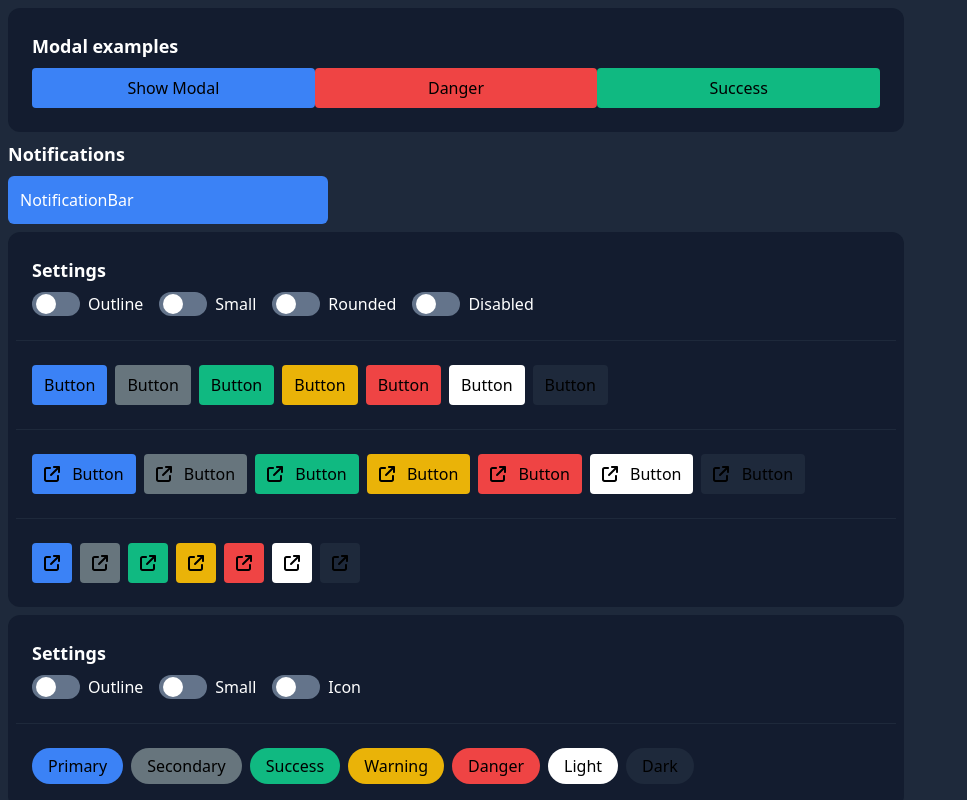
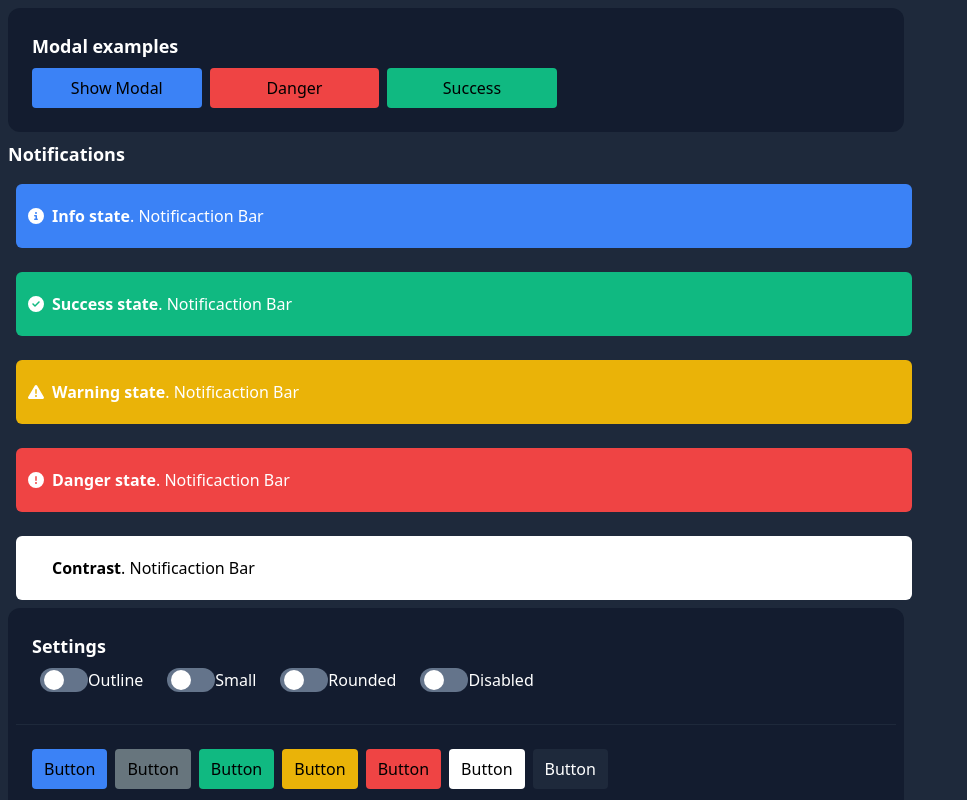
Before and after one commit to VillD/ProjectoERP, a Vue app: page / in a window 1280 px wide. Shown: the top 800 px of the page, without its empty margins (0-967 px from the left). Built offline with nearby package versions, Linux system fonts and the light colour scheme.

Commit message:
UI finish

```diff
--- a/src/components/BaseButton.vue
+++ b/src/components/BaseButton.vue
@@ -4,7 +4,7 @@ import { computed } from 'vue'
 let props = defineProps({
   type: {
     type: String,
-    default: null
+    default: 'primary'
   },
   icon: {
     type: String,
@@ -20,12 +20,12 @@ const buttonClass = computed(() => {
   let styles = {}
   const normal = `bg-${props.type}`
 
-  const outline = `bg-transparent  outline outline-${props.type} text-${props.type} outline-1 `
+  const outline = `bg-transparent outline outline-${props.type} text-${props.type} outline-1 `
 
-  const hover = 'hover:bg-${props.type} hover:text-white'
+  const hover = `hover:bg-${props.type} hover:text-white`
 
   const normalPadding = `px-3 py-2`
-  const smallPadding = `p-1 text-sm`
+  const smallPadding = `py-1.5 px-2.5 text-sm`
 
   const roundedNormal = 'rounded'
   const roundedFull = `rounded-full`
@@ -44,6 +44,9 @@ const buttonClass = computed(() => {
   styles[roundedFull] = props.roundedFull
   styles[roundedNormal] = !props.roundedFull
 
+  if (normal == 'bg-dark') {
+    styles['text-light'] = true
+  }
   return styles
 })
 </script>
--- a/src/components/BaseCard.vue
+++ b/src/components/BaseCard.vue
@@ -5,9 +5,17 @@ import { ref } from 'vue'
 
 defineEmits(['hideModal'])
 const props = defineProps({
+  title: {
+    type: [String, Number],
+    default: null
+  },
   type: {
     type: String,
-    default: null
+    default: 'primary'
+  },
+  color: {
+    type: String,
+    default: 'primary'
   }
 })
 const showModal = ref(false)
@@ -16,7 +24,7 @@ const showModal = ref(false)
 <template>
   <!-- Modal button -->
   <BaseButton
-    class="w-1/3"
+    class="w-1/5 mr-2"
     :type="props.type"
     @click="showModal = true"
   >
@@ -35,8 +43,9 @@ const showModal = ref(false)
     <div
       class="flex flex-col w-10/12 sm:max-w-md z-50 m-auto bg-slate-900 rounded-2xl text-white"
     >
+      <!-- Header -->
       <div class="text-2xl px-6 pt-6 flex justify-between items-center">
-        <h1>Please confirm action</h1>
+        <h1>{{ props.title }}</h1>
         <span
           class="cursor-pointer w-6 h-6 inline-flex justify-center items-center hover:rounded-full hover:bg-slate-800"
         >
@@ -47,18 +56,19 @@ const showModal = ref(false)
           />
         </span>
       </div>
+      <!-- Body -->
       <div class="text-base p-6">
-        <p>Lorem ipsum dolor sit amet consectetur</p>
+        <slot name="body"></slot>
       </div>
       <div class="flex w-10/12 gap-4 text-base p-6">
         <BaseButton
+          :type="color"
           @click="handleButtonClick"
-          type="primary"
         >
           Confirm
         </BaseButton>
         <BaseButton
-          type="primary"
+          :type="color"
           outline="true"
           @click="showModal = false"
         >
--- a/src/components/BaseNotification.vue
+++ /dev/null
@@ -1,34 +0,0 @@
-<script setup>
-import { computed } from 'vue'
-import BaseIcon from './BaseIcon.vue'
-const props = defineProps({
-  title: {
-    type: String,
-    default: null
-  },
-  type: {
-    type: String,
-    default: null
-  },
-  color: {
-    type: String,
-    default: null
-  },
-  icon: String
-})
-const componentClass = computed(() => {
-  const styles = {}
-  const normal = `bg-${props.type}`
-  if (props.color) styles[normal] = true
-  return styles
-})
-</script>
-<template>
-  <div
-    :class="componentClass"
-    class="text-white rounded-md p-3 justify-between items-center max-w-xs flex"
-  >
-    <BaseIcon :name="icon" />
-    <span><slot /> NotificationBar</span>
-  </div>
-</template>
--- a/src/components/BaseSetting.vue
+++ b/src/components/BaseSetting.vue
@@ -18,12 +18,12 @@ const props = defineProps({
 </script>
 
 <template>
-  <label class="flex">
+  <label class="flex pl-2 pb-2">
     <input
       v-model="computedValue"
       type="checkbox"
       class="appearance-none p-1 flex rounded-full items-center w-12 h-6 bg-slate-500 before:block before:h-5 before:w-5 before:bg-white before:rounded-full checked:flex-row-reverse checked:bg-blue-500"
     />
-    <span class="pl-2 mr-4 text-white">{{ props.nameInput }}</span>
+    <span class="mr-4 text-white">{{ props.nameInput }}</span>
   </label>
 </template>
--- a/src/components/ButtonPill.vue
+++ b/src/components/ButtonPill.vue
@@ -23,6 +23,7 @@ let props = defineProps({
 const ButtonPill = computed(() => {
   let styles = {}
   const normal = `bg-${props.type}`
+
   const outline = `bg-transparent outline outline-${props.type} text-${props.type} outline-1`
 
   const normalPadding = `px-4 py-1.5`
@@ -30,8 +31,10 @@ const ButtonPill = computed(() => {
 
   props.small ? (styles[smallPadding] = true) : (styles[normalPadding] = true)
 
-  props.outline ? (styles[outline] = true) : (styles[normal] = true)
+  styles[normal] = !props.outline
+  styles[outline] = props.outline
 
+  normal == 'bg-light' ? (styles['text-black'] = true) : null
   return styles
 })
 </script>
--- /dev/null
+++ b/src/components/NotificationBar.vue
@@ -0,0 +1,56 @@
+<script setup>
+import { computed } from 'vue'
+import BaseButton from './BaseButton.vue'
+import BaseIcon from './BaseIcon.vue'
+const props = defineProps({
+  title: {
+    type: String,
+    default: null
+  },
+  color: {
+    type: String,
+    default: 'primary'
+  },
+  icon: {
+    type: String,
+    default: null
+  },
+  close: {
+    type: Boolean,
+    default: null
+  }
+})
+const closeNotificacion = computed(() => {})
+const changeTextColor = computed(() => {
+  const style = {}
+  const colorBar = `bg-${props.color}`
+  const change = 'text-black'
+  style[colorBar] = true
+  if (colorBar == 'bg-light') {
+    style[change] = true
+  }
+  return style
+})
+</script>
+<template>
+  <div
+    :class="changeTextColor"
+    class="rounded-md py-5 mb-6 last:mb-0 px-3 justify-between flex max-w-xs sm:max-w-md m-2 lg:max-w-4xl items-center text-white"
+  >
+    <!-- Left -->
+    <BaseIcon :name="icon" />
+    <span
+      class="ml-2 grow"
+      :class="changeTextColor"
+      ><b>{{ props.title }}</b
+      >. Notificaction Bar</span
+    >
+
+    <!-- Right -->
+    <BaseIcon
+      v-if="close"
+      :name="icon"
+      @click="closeNotificacion"
+    />
+  </div>
+</template>
--- a/src/views/UiView.vue
+++ b/src/views/UiView.vue
@@ -4,7 +4,7 @@ import BaseButton from '../components/BaseButton.vue'
 import BaseIcon from '../components/BaseIcon.vue'
 import ButtonPill from '../components/ButtonPill.vue'
 import BaseCard from '../components/BaseCard.vue'
-import BaseNotification from '../components/BaseNotification.vue'
+import NotificationBar from '../components/NotificationBar.vue'
 
 import { ref } from 'vue'
 
@@ -37,28 +37,66 @@ const buttons = ref([
     <h1 class="text-lg font-semibold text-white pb-2">Modal examples</h1>
 
     <BaseCard
-      type="primary"
+      title="Primary card"
       class="mr-2"
-      >Show Modal</BaseCard
+      >Show Modal
+      <template #body> This is sample modal Lorem ipsum dolor </template>
+    </BaseCard>
+    <BaseCard
+      title="Unhandled exception"
+      type="danger"
+      color="danger"
+      >Danger
+      <template #body>This is sample modal Lorem ipsum dolor </template>
+    </BaseCard>
+    <BaseCard
+      title="Success"
+      color="success"
+      type="success"
+      >Success</BaseCard
     >
-    <BaseCard type="danger">Danger</BaseCard>
-    <BaseCard type="success">Success</BaseCard>
   </div>
 
   <div class="m-2">
     <h1 class="text-lg font-semibold text-white pb-2">Notifications</h1>
-    <BaseNotification
-      type="primary"
+
+    <NotificationBar
       color="primary"
+      title="Info state"
+      icon="fa-solid fa-circle-info"
     >
-    </BaseNotification>
+    </NotificationBar>
+    <NotificationBar
+      color="success"
+      title="Success state"
+      icon="fa-solid fa-circle-check"
+    >
+    </NotificationBar>
+    <NotificationBar
+      color="warning"
+      title="Warning state"
+      icon="fa-solid fa-triangle-exclamation"
+    >
+    </NotificationBar>
+    <NotificationBar
+      color="danger"
+      title="Danger state"
+      icon="fa-solid fa-circle-exclamation"
+    >
+    </NotificationBar>
+    <NotificationBar
+      color="light"
+      title="Contrast"
+      icon="fa-solid fa-circle-exclamation"
+    >
+    </NotificationBar>
   </div>
 
   <div
     class="bg-slate-900/70 rounded-xl max-w-xs sm:max-w-md m-2 p-6 lg:max-w-4xl flex-wrap"
   >
     <h1 class="text-lg font-semibold text-white pb-2">Settings</h1>
-    <div class="flex mb-6">
+    <div class="flex flex-wrap mb-6">
       <BaseSetting
         v-for="(item, k) in switchs"
         :key="k"
@@ -68,7 +106,7 @@ const buttons = ref([
       </BaseSetting>
     </div>
     <hr class="my-6 -mx-4 border-slate-800" />
-    <div class="flex">
+    <div class="">
       <BaseButton
         v-for="(type, index) in buttons"
         :key="index"
```
